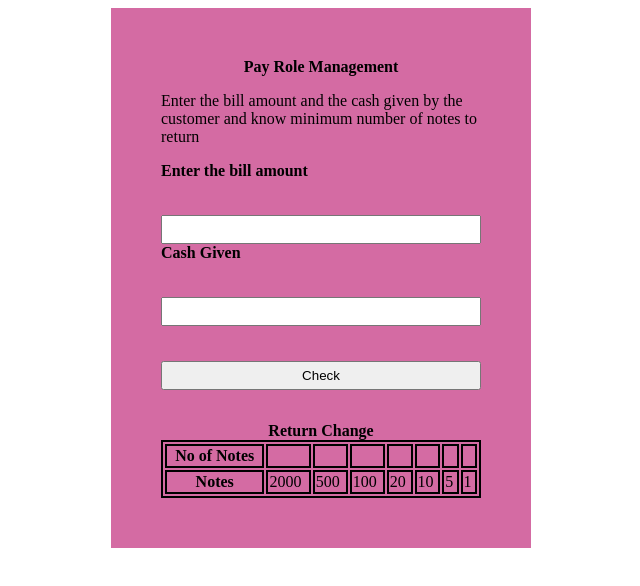
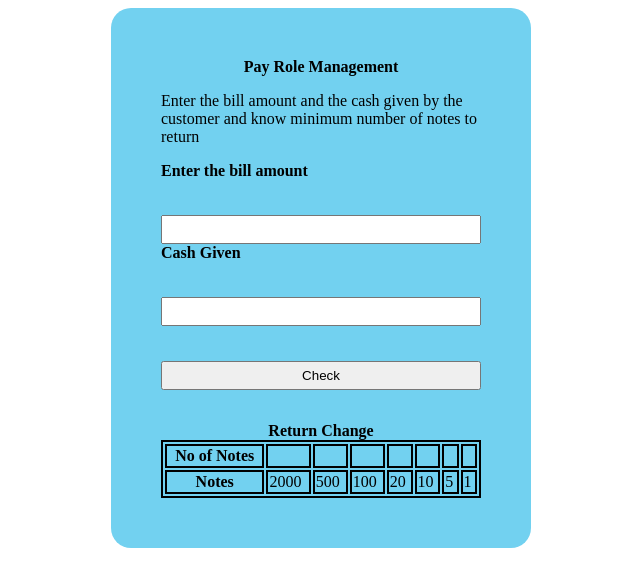
Before and after one commit to mukund23git/PayRole, a plain HTML site: page index.html in a window 1280 px wide. Shown: the whole page, without its empty margins (397-1037 px from the left). Drawn offline with Linux system fonts and the light colour scheme.

Commit message:
Update index.html

```diff
--- a/index.html
+++ b/index.html
@@ -7,13 +7,17 @@
 <meta name="viewport" content=
 	"width=device-width, initial-scale=1.0">
 <style>
+	.body{
+		font-family : 'Roboto';
+	}
 	.container {
 		display: flex;
 		flex-direction: column;
 		width: 25vw;
 		margin-left: 500px;
 		padding: 50px;
-		background-color: rgb(212, 107, 163);
+		background-color: rgb(114 209 240);
+		border-radius : 20px;
 	}
 
 	.table {
```
